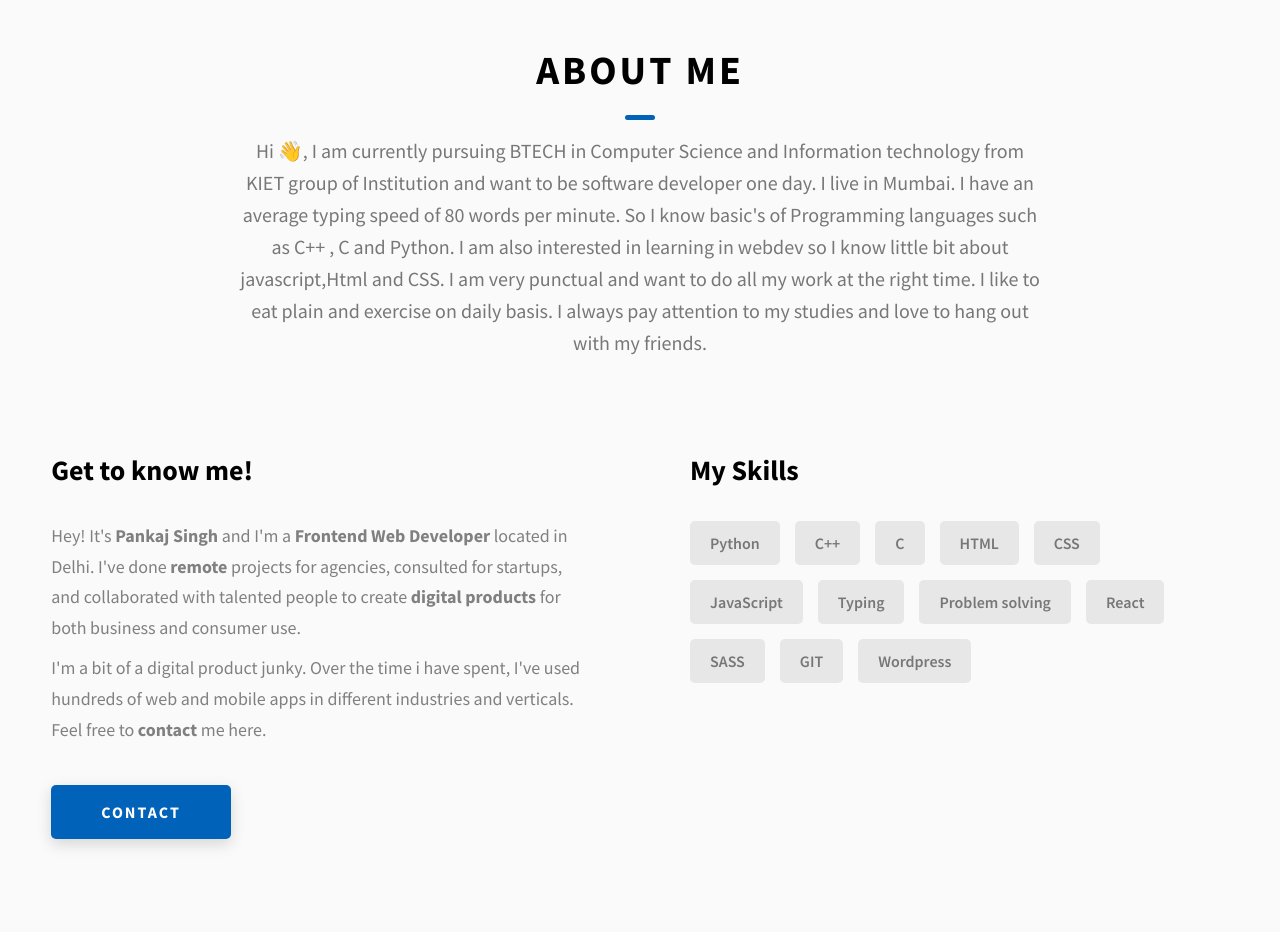
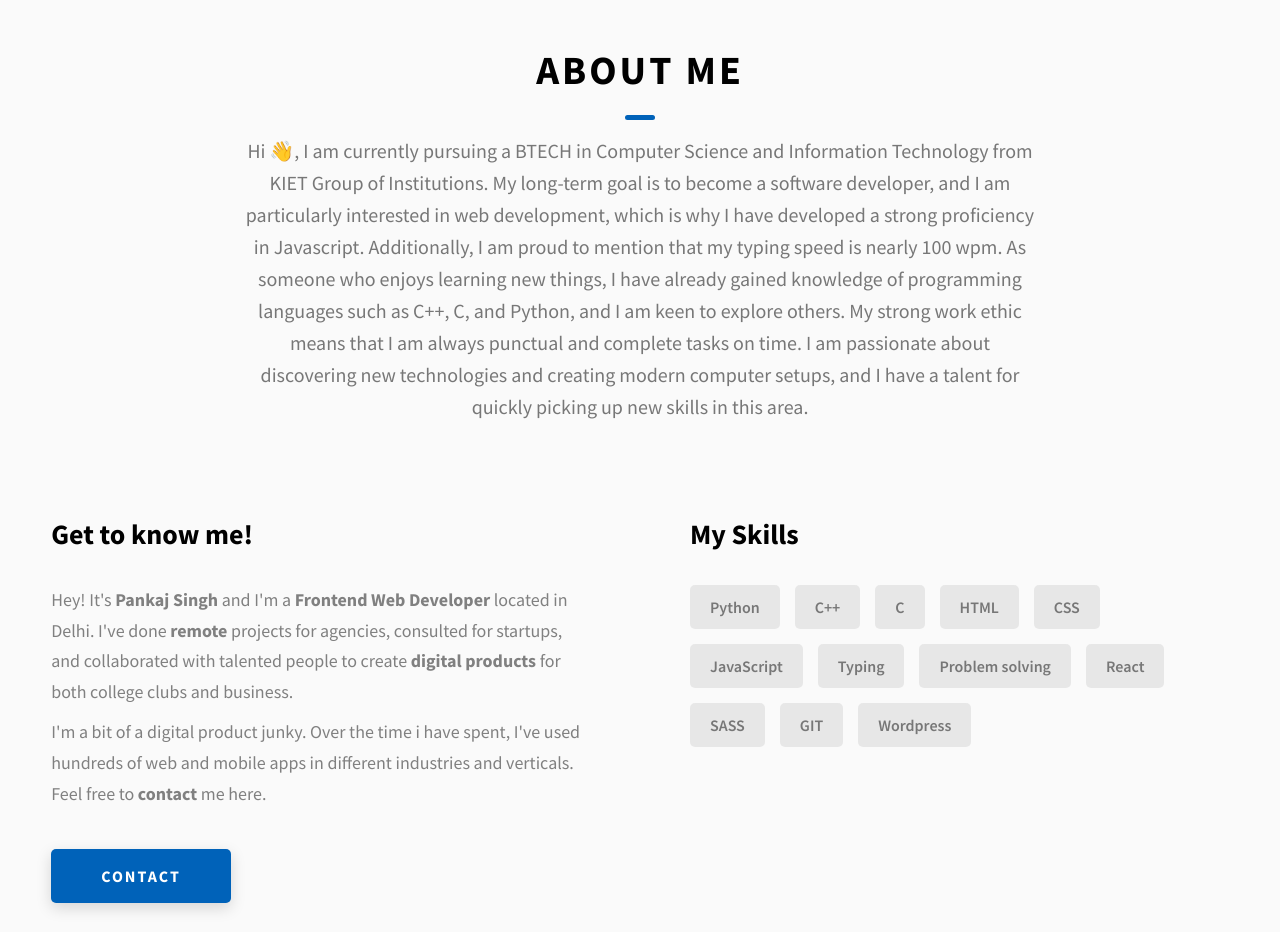
Before and after one commit to PankajSingh2003/Pankaj_Project, a website: page index.html in a window 1280 px wide. Shown: the part 880-1812 px from the top of the page. Drawn offline with Linux system fonts and the light colour scheme.

Commit message:
Update index.html

```diff
--- a/index.html
+++ b/index.html
@@ -157,15 +157,8 @@
           <span class="heading-sec__main">About Me</span>
           <span class="heading-sec__sub">
             Hi 👋,
-
-            I am currently pursuing BTECH in Computer Science and Information technology from KIET group of Institution and want to be software developer one day. I live in Mumbai.
-
-            I have an average typing speed of 80 words per minute.
-            So I know basic's of Programming languages such as C++ , C and Python. I am also interested in learning in webdev so I know little bit about javascript,Html and CSS.
-
-            I am very punctual and want to do all my work at the right time. I like to eat plain and exercise on daily basis.
-
-            I always pay attention to my studies and love to hang out with my friends.
+            I am currently pursuing a BTECH in Computer Science and Information Technology from KIET Group of Institutions. My long-term goal is to become a software developer, and I am particularly interested in web development, which is why I have developed a strong proficiency in Javascript. Additionally, I am proud to mention that my typing speed is nearly 100 wpm.
+            As someone who enjoys learning new things, I have already gained knowledge of programming languages such as C++, C, and Python, and I am keen to explore others. My strong work ethic means that I am always punctual and complete tasks on time. I am passionate about discovering new technologies and creating modern computer setups, and I have a talent for quickly picking up new skills in this area.
           </span>
         </h2>
         <div class="about__content">
@@ -181,7 +174,7 @@
                 projects for agencies, consulted for startups, and collaborated
                 with talented people to create
                 <strong>digital products </strong>
-                for both business and consumer use.
+                for both college clubs and business.
               </p>
               <p class="about__content-details-para">
                 I'm a bit of a digital product junky. Over the time i have spent, I've used
```
